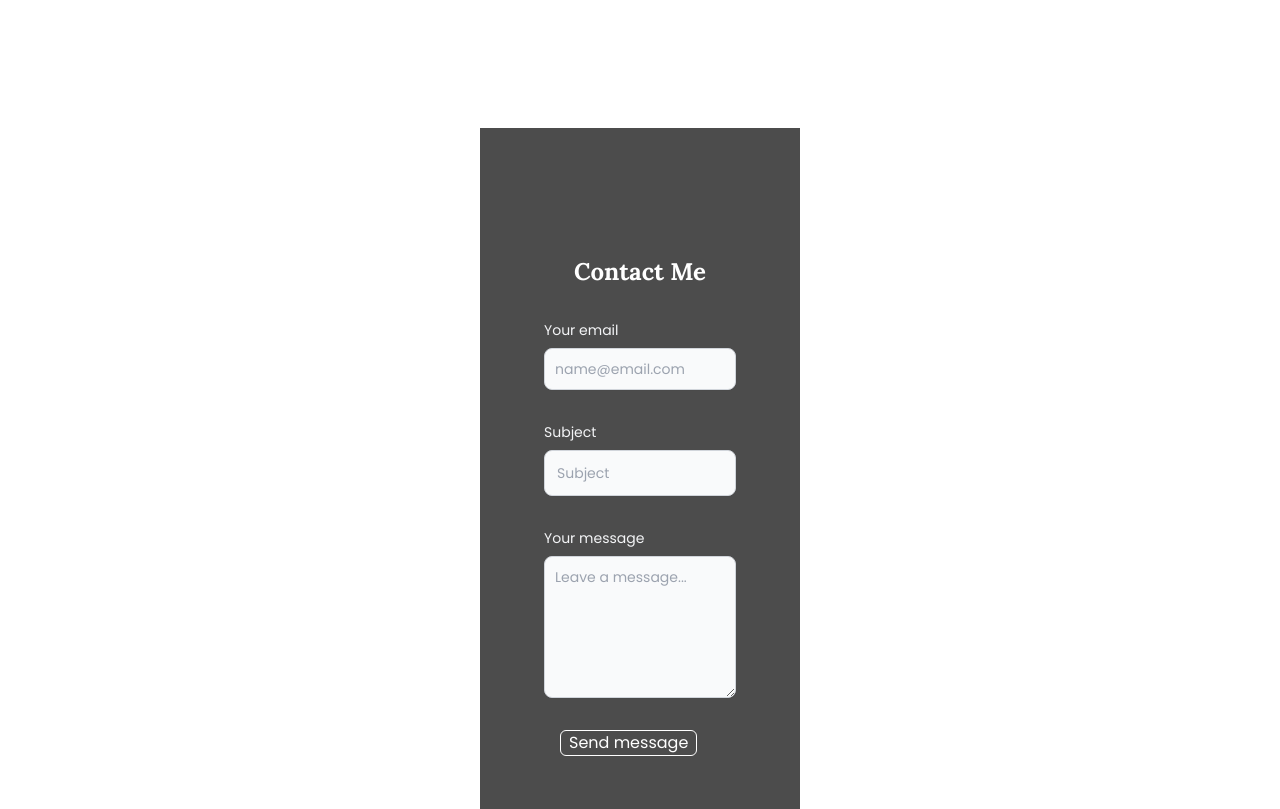
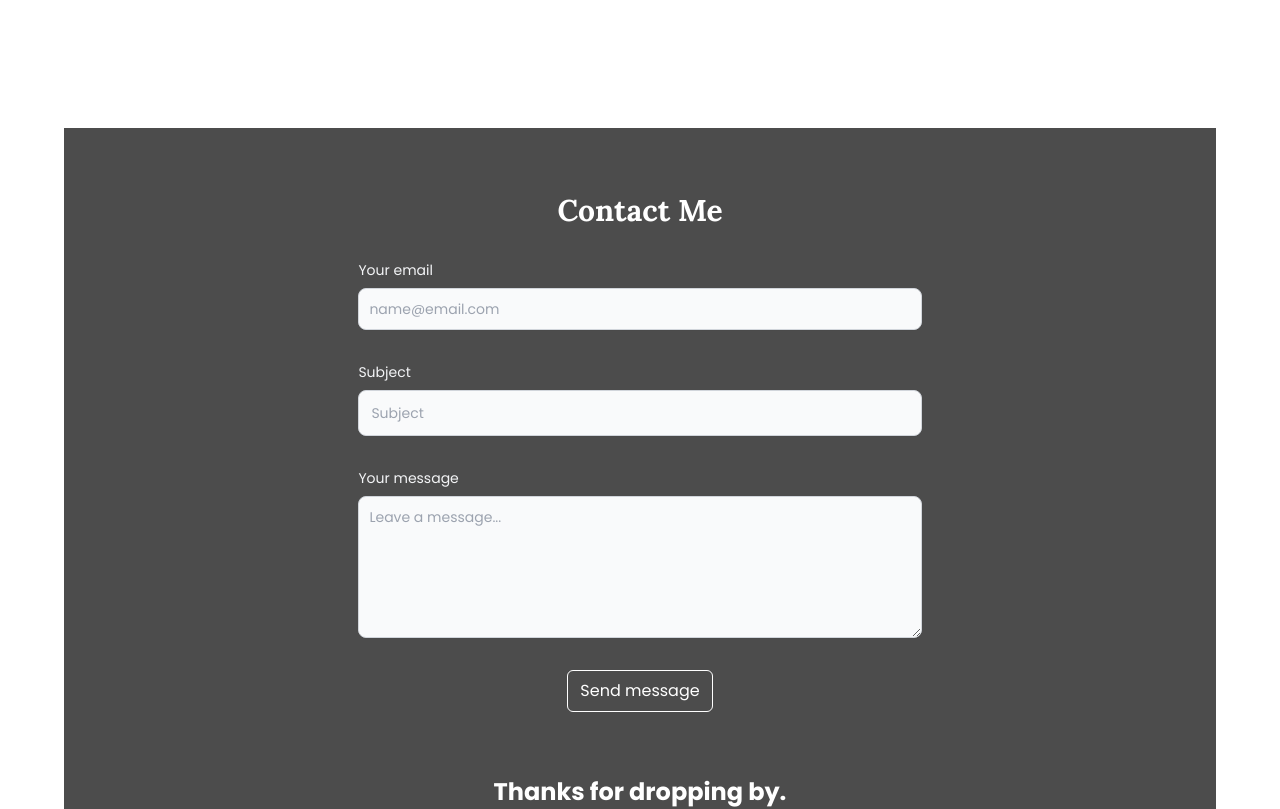
Before and after one commit to egoullaud/portfolio-nov22, a React (Create React App) app: page / in a window 1280 px wide. Shown: the part 5360-6169 px from the top of the page. Built offline with nearby package versions, Linux system fonts and the light colour scheme.

Commit message:
reformatted contact form

```diff
--- a/src/components/Contact.jsx
+++ b/src/components/Contact.jsx
@@ -2,15 +2,15 @@ import React from "react";
 
 function Contact() {
   return (
-    <div className="mx-4 md:mx-[10rem] lg:mx-[30rem] p-[4rem] bg-black bg-opacity-70">
-      <h1 className="text-center text-white font-bold text-2xl mt-[4rem] font-Lora">
+    <div className="mx-[4rem] flex flex-col items-center bg-black bg-opacity-70">
+      <h1 className="text-center text-white font-bold text-3xl mt-[4rem] font-Lora">
         Contact Me
       </h1>
 
       <form
         action="https://formsubmit.co/aa9ace4fce53046497cccee0c34e5c3f "
         method="POST"
-        className="space-y-8"
+        className="space-y-8 md:px-[4rem] px-[2rem] flex flex-col w-[90%] lg:w-[60%]"
       >
         <input type="text" name="_honey" className="hidden" />
         <input type="hidden" name="_captcha" value="false" />
@@ -68,7 +68,7 @@ function Contact() {
         </div>
         <button
           type="submit"
-          className="mt-5 ml-4 border-[1px] text-white border-white rounded-md px-2 hover:bg-black hover:text-white hover:scale-110 hover:duration-300 hover:ease-in-out"
+          className="mt-5 mx-auto border-[1px] text-white border-white rounded-md px-3 py-2 hover:bg-black hover:text-white hover:scale-110 hover:duration-300 hover:ease-in-out"
         >
           Send message
         </button>
```
